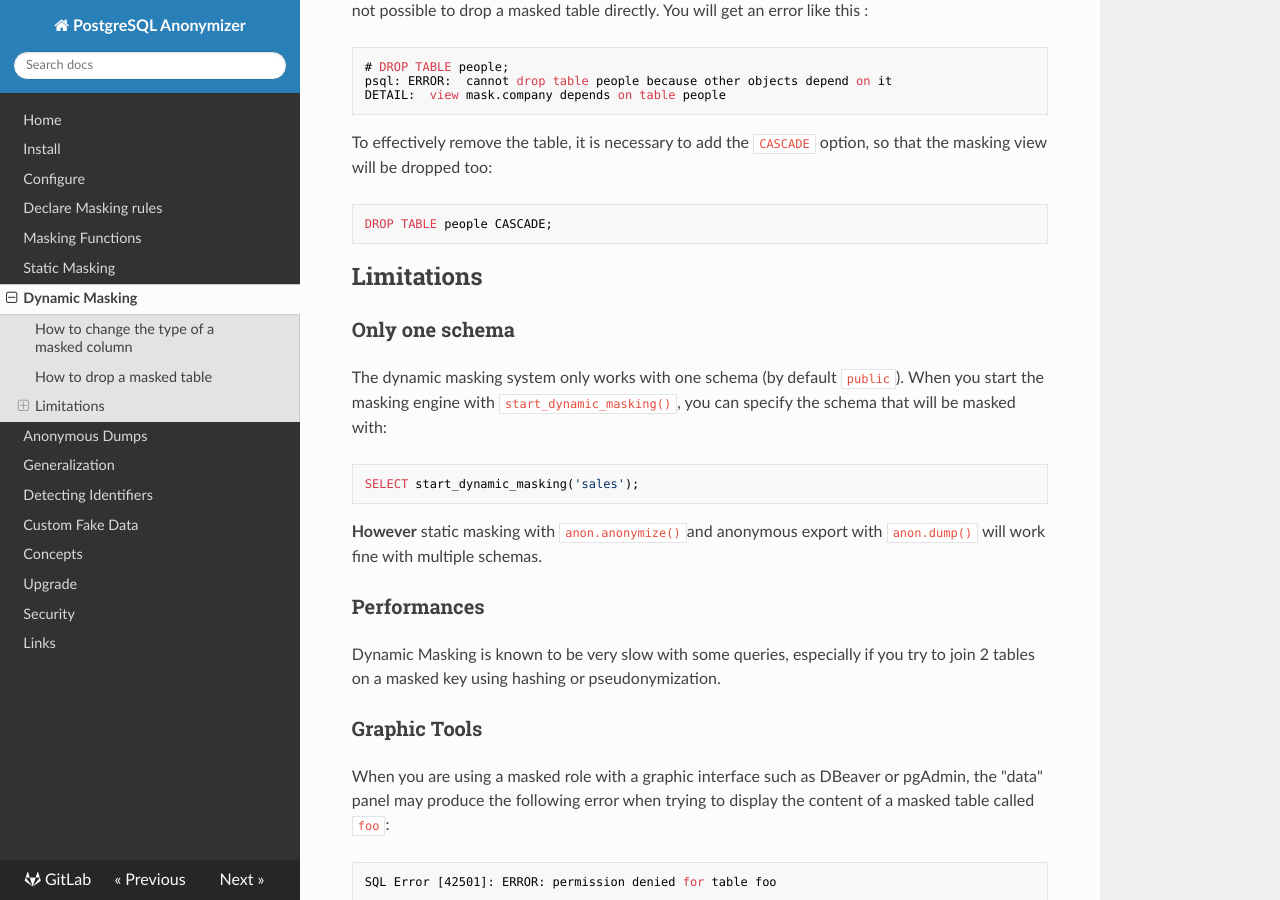
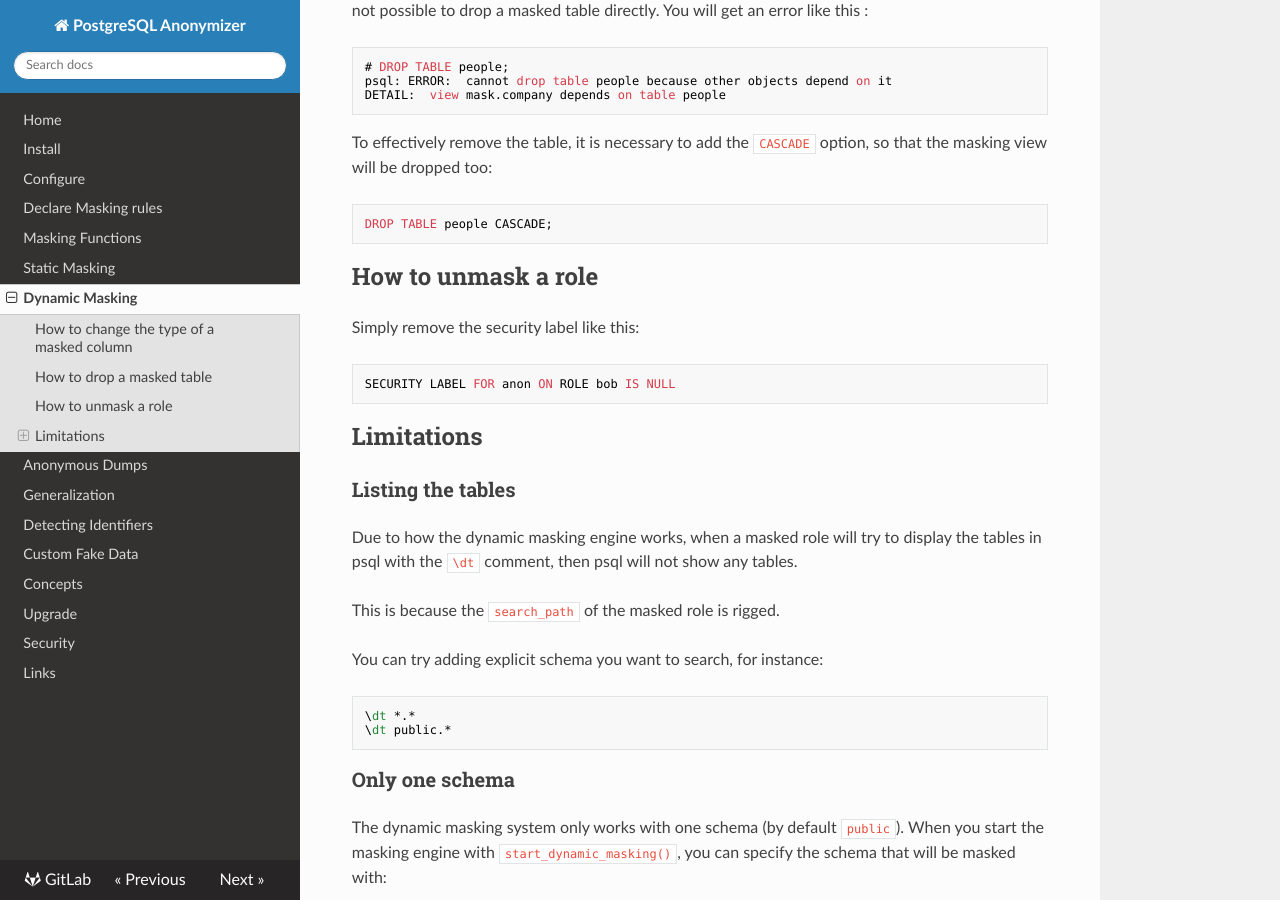
Before and after one commit to neondatabase/postgresql_anonymizer, an MkDocs documentation site: the page built from docs/dynamic_masking.md, in a window 1280 px wide and 900 px high, scrolled down 1401 px. Built offline with MkDocs 1.6.1, drawn with Linux system fonts in a browser that asks for light colours; nearby versions of some CDN libraries.

Commit message:
[doc] additional details about dynamic masking (thanks to @vitobotta)

````diff
--- a/docs/dynamic_masking.md
+++ b/docs/dynamic_masking.md
@@ -95,9 +95,34 @@ so that the masking view will be dropped too:
 DROP TABLE people CASCADE;
 ```
 
+How to unmask a role
+------------------------------------------------------------------------------
+
+Simply remove the security label like this:
+
+```sql
+SECURITY LABEL FOR anon ON ROLE bob IS NULL
+```
+
+
 
 Limitations
 ------------------------------------------------------------------------------
+
+### Listing the tables
+
+Due to how the dynamic masking engine works, when a masked role will try to
+display the tables in psql with the `\dt` comment, then psql will not show any
+tables.
+
+This is because the `search_path` of the masked role is rigged.
+
+You can try adding explicit schema you want to search, for instance:
+
+```
+\dt *.*
+\dt public.*
+```
 
 ### Only one schema
 
````
